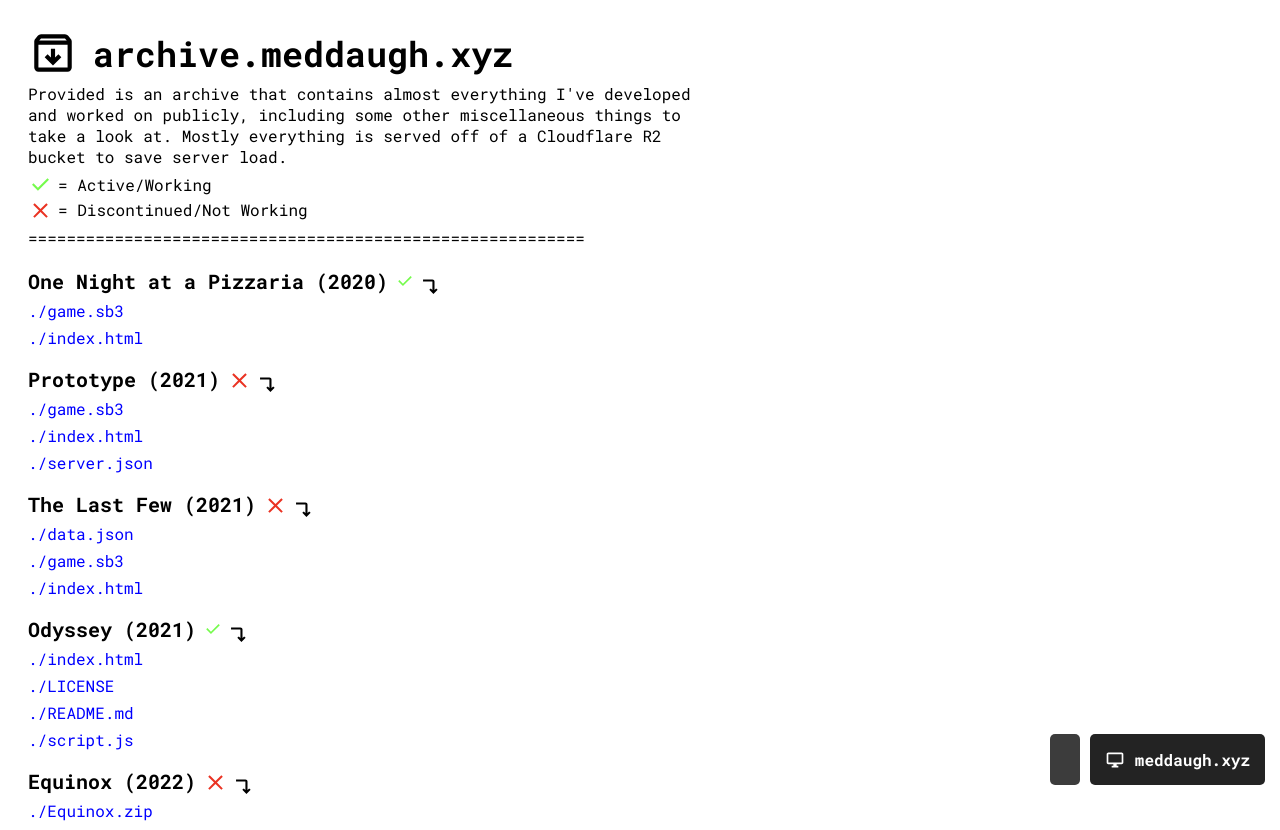
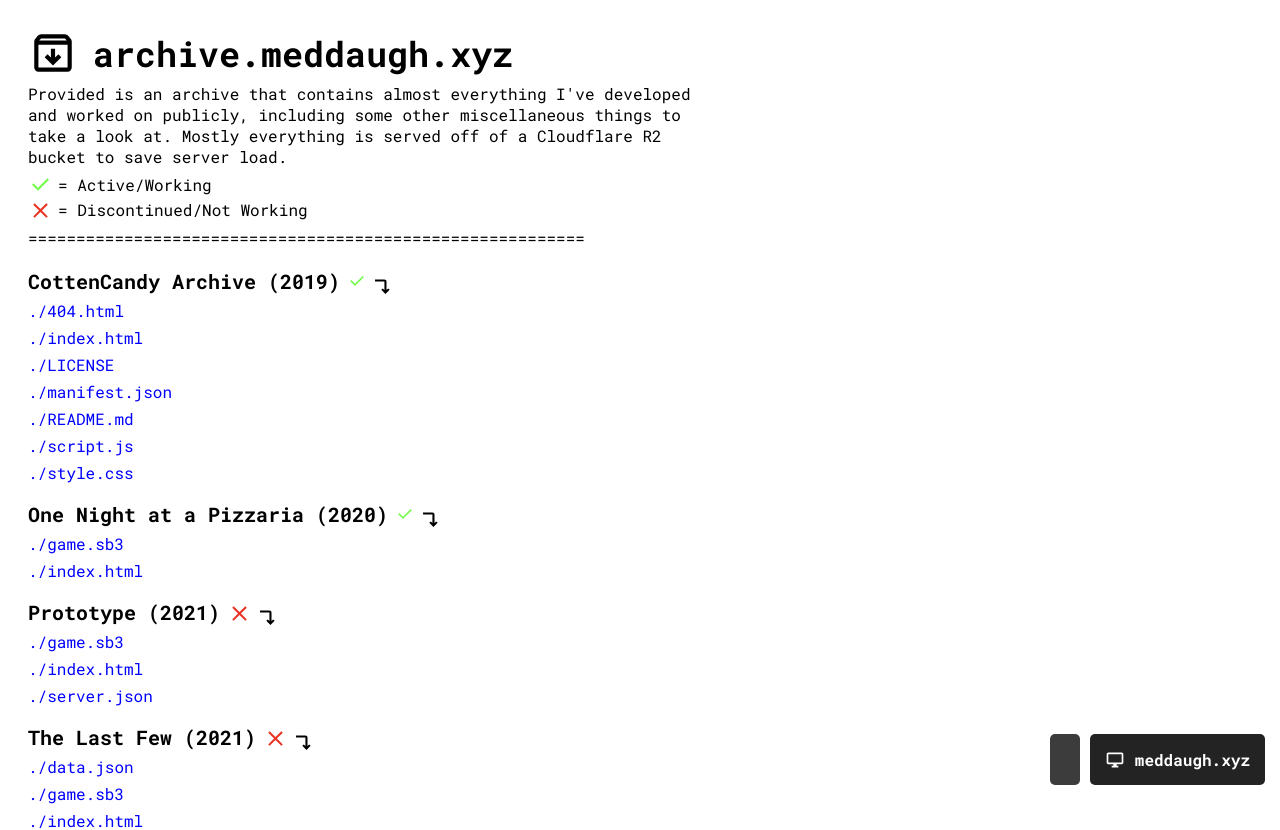
Before and after one commit to rh3t/Archive, a Next.js app: page / in a window 1280 px wide. Shown: the top 830 px of the page. Built offline with nearby package versions, Linux system fonts and the light colour scheme; no server answers.

Commit message:
2.1a-11/11/25

```diff
--- a/app/page.tsx
+++ b/app/page.tsx
@@ -9,6 +9,18 @@ const Page = () => {
 
             <Title/>
             <Divider/>
+
+            <Section text = 'CottenCandy Archive (2019)' status = {true}>
+
+                <Object dir = 'ccarchive' file = '404.html'/>
+                <Object dir = 'ccarchive' file = 'index.html'/>
+                <Object dir = 'ccarchive' file = 'LICENSE'/>
+                <Object dir = 'ccarchive' file = 'manifest.json'/>
+                <Object dir = 'ccarchive' file = 'README.md'/>
+                <Object dir = 'ccarchive' file = 'script.js'/>
+                <Object dir = 'ccarchive' file = 'style.css'/>
+
+            </Section>
 
             <Section text = 'One Night at a Pizzaria (2020)' status = {true}>
 
```
